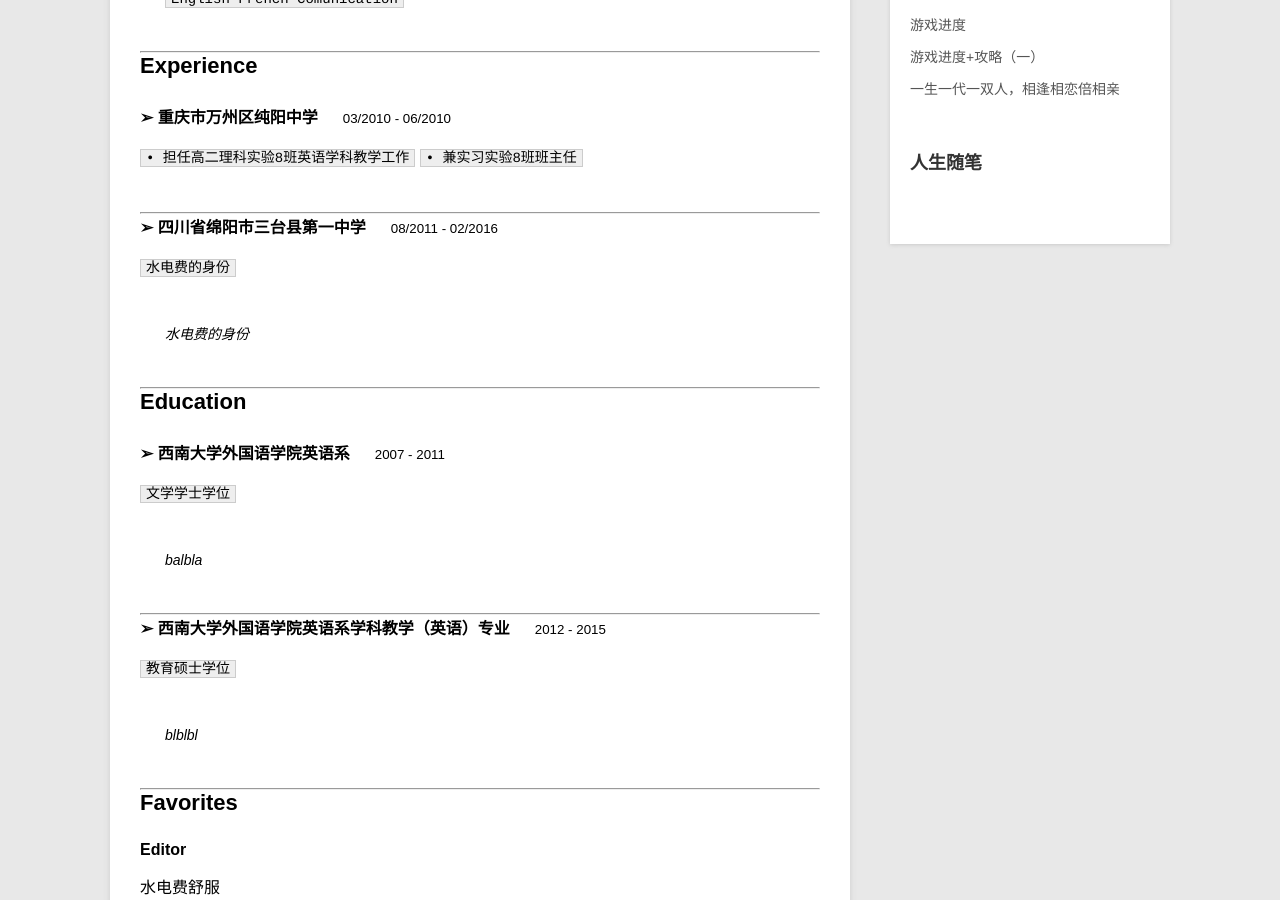
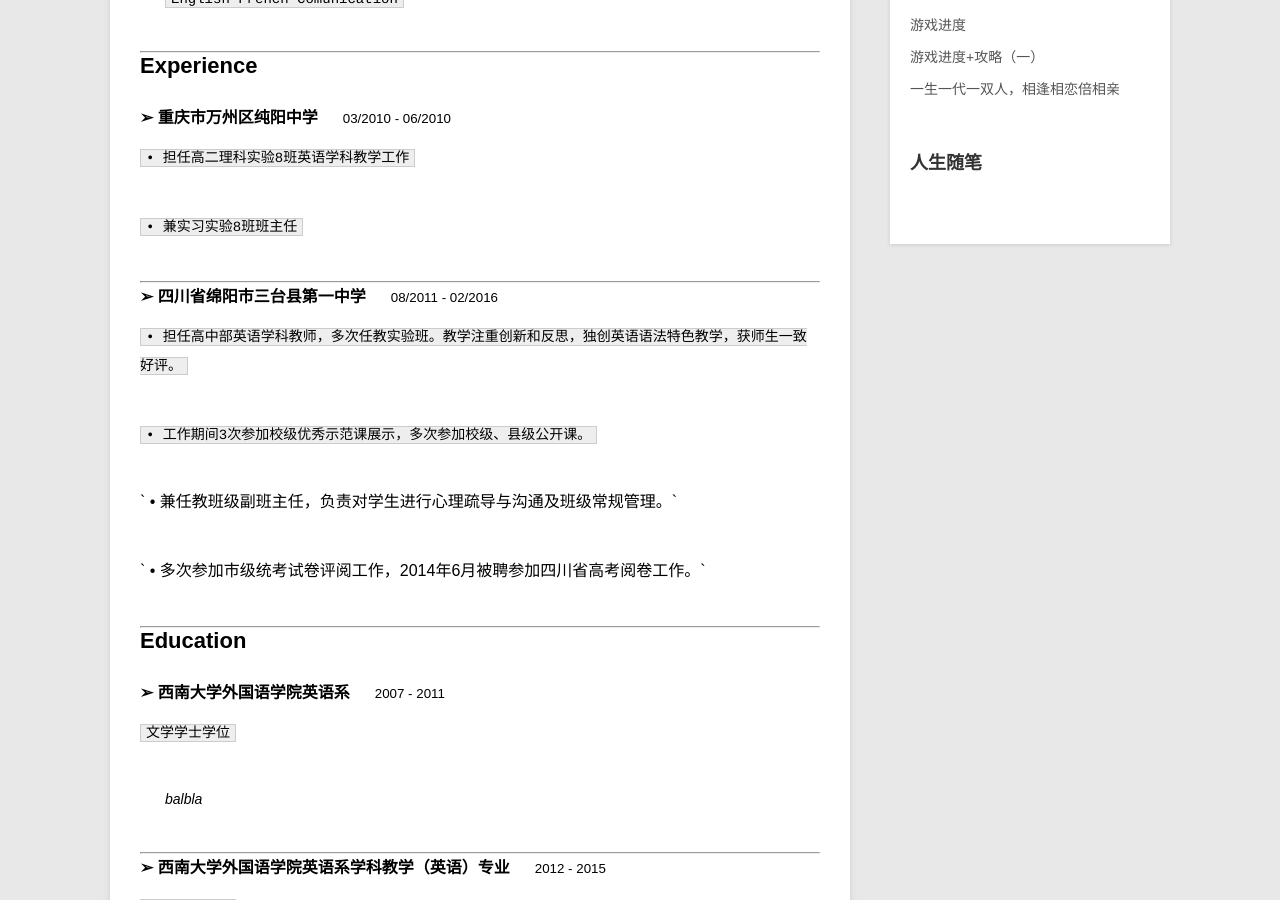
Before and after one commit to BigWavelet/BigWavelet.github.io, a Jekyll site: the page built from _posts/blog/2016-03-07-vivian-resume.md, in a window 1280 px wide and 900 px high, scrolled down 630 px. Built offline with Jekyll 4.4.1, drawn with Linux system fonts in a browser that asks for light colours; nearby versions of some CDN libraries; Markdown is read by kramdown in place of the engine named in the settings; comment, search, counter and statistics services are not loaded.

Commit message:
modify resume

```diff
--- a/_posts/blog/2016-03-07-vivian-resume.md
+++ b/_posts/blog/2016-03-07-vivian-resume.md
@@ -17,13 +17,23 @@ category: blog
 ## Experience
 #### ➢	重庆市万州区纯阳中学 &emsp; <small>*03/2010 - 06/2010*</small>
 `•	担任高二理科实验8班英语学科教学工作`
+
 `•	兼实习实验8班班主任`
 
 
 ---
 #### ➢	四川省绵阳市三台县第一中学 &emsp; <small>*08/2011 - 02/2016*</small>
-`水电费的身份`
-> 水电费的身份
+`•	担任高中部英语学科教师，多次任教实验班。教学注重创新和反思，独创英语语法特色教学，获师生一致好评。
+`
+
+`•	工作期间3次参加校级优秀示范课展示，多次参加校级、县级公开课。`
+
+`
+•	兼任教班级副班主任，负责对学生进行心理疏导与沟通及班级常规管理。`
+
+`
+•	多次参加市级统考试卷评阅工作，2014年6月被聘参加四川省高考阅卷工作。`
+
 
 ---
 ## Education
```
